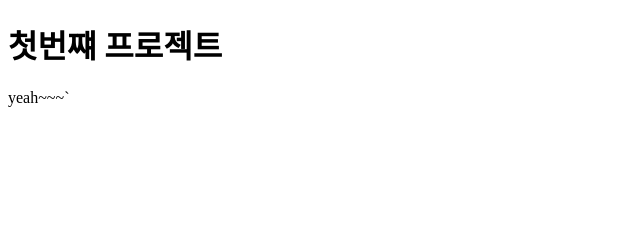
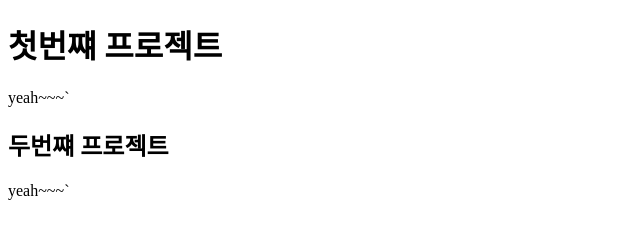
Before and after one commit to comsumiss/code_practice, a plain HTML site: page index.html in a window 1280 px wide. Shown: the whole page, without its empty margins (0-640 px from the left). Drawn offline with Linux system fonts and the light colour scheme.

Commit message:
second commit

```diff
--- a/index.html
+++ b/index.html
@@ -9,5 +9,7 @@
   <body>
     <h1>첫번쨰 프로젝트</h1>
     <p>yeah~~~`</p>
+    <h2>두번쨰 프로젝트</h2>
+    <p>yeah~~~`</p>
   </body>
 </html>
```
